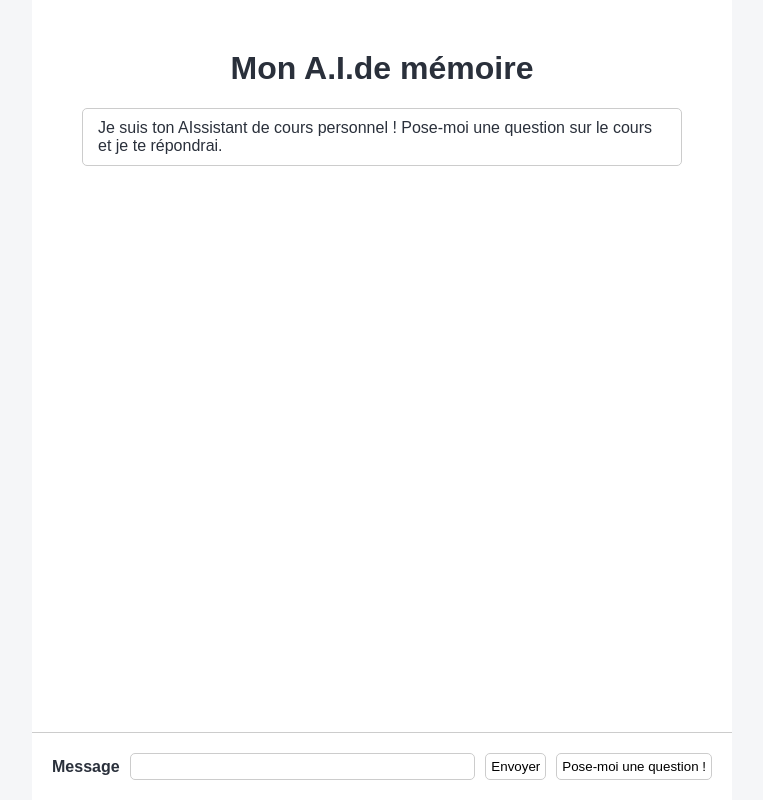
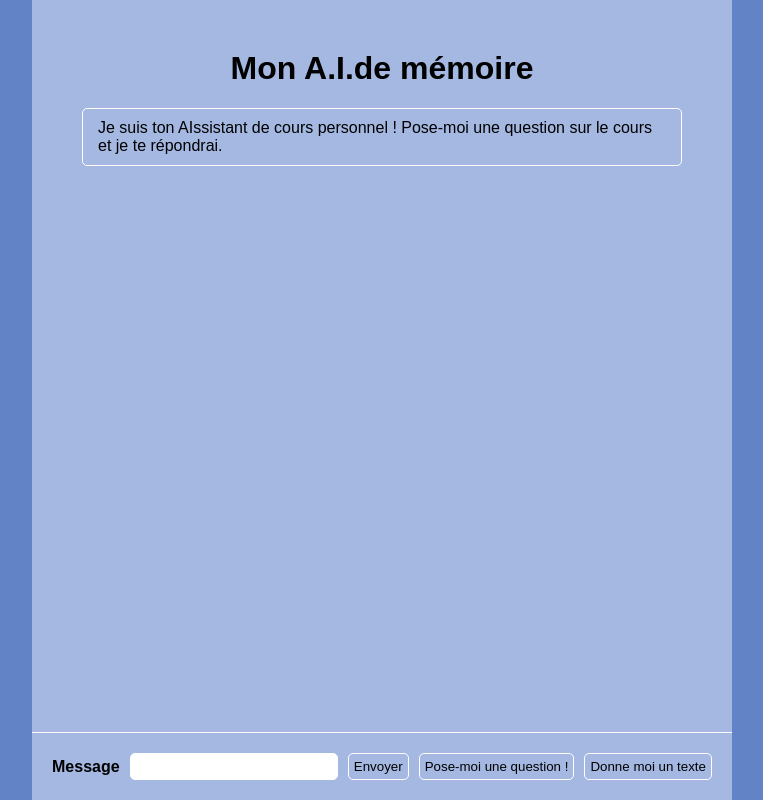
Before and after one commit to AlbericTrancart/hackathon-ponts, a Flask app: page / in a window 1280 px wide. Shown: the whole page, without its empty margins (258-1021 px from the left). Run offline with Flask 3, Linux system fonts and the light colour scheme; parts of the project's set-up code (start-up, migrations or seed data) failed here and were passed over.

Commit message:
gitignore maj

```diff
--- a/static/style.css
+++ b/static/style.css
@@ -1,10 +1,10 @@
 :root {
-    --body-background-color: #f5f6f8;
-    --main-background-color: #ffffff;
-    --main-color: #2a303b;
+    --body-background-color: #6284c6;
+    --main-background-color: #a4b8e1;
+    --main-color: #000000;
     --max-body-width: 700px;
-    --border-color: #cccccc;
-    --secondary-color: #fff6d3;
+    --border-color: #ffffff;
+    --secondary-color: #04ac0a;
     --loader-bullet-size: 6px;
   }
 
--- a/templates/index.html
+++ b/templates/index.html
@@ -52,6 +52,8 @@
           Pose-moi une question !
         </button>
 
+        <button type="button" class="button" id="text-button">Donne moi un texte</button>
+
       </form>
 
       <script src="{{ url_for('static', filename='prompt.js') }}"></script>
```
Also changed, not shown: static/prompt.js (line endings or trailing spaces), 1 other file.
